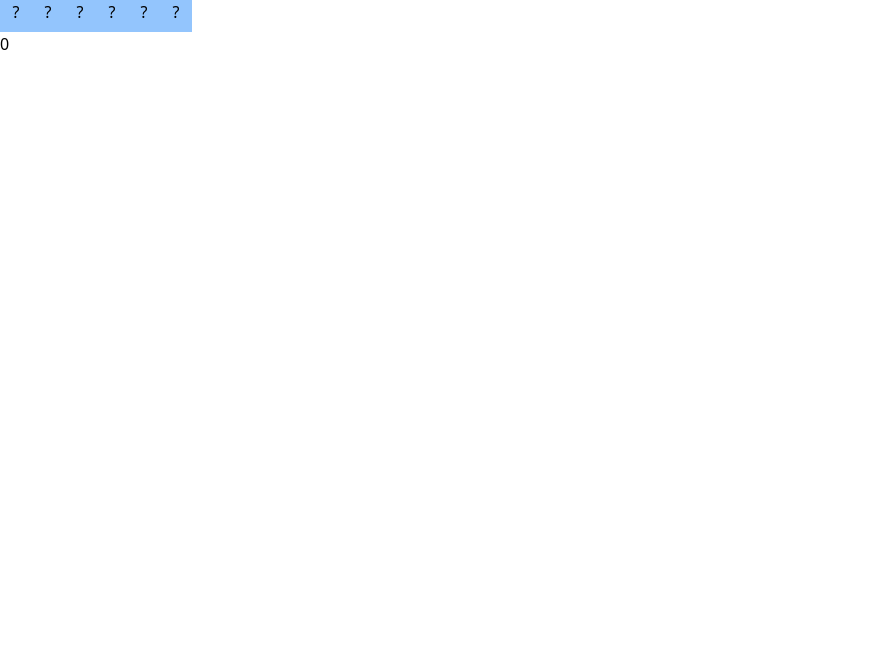
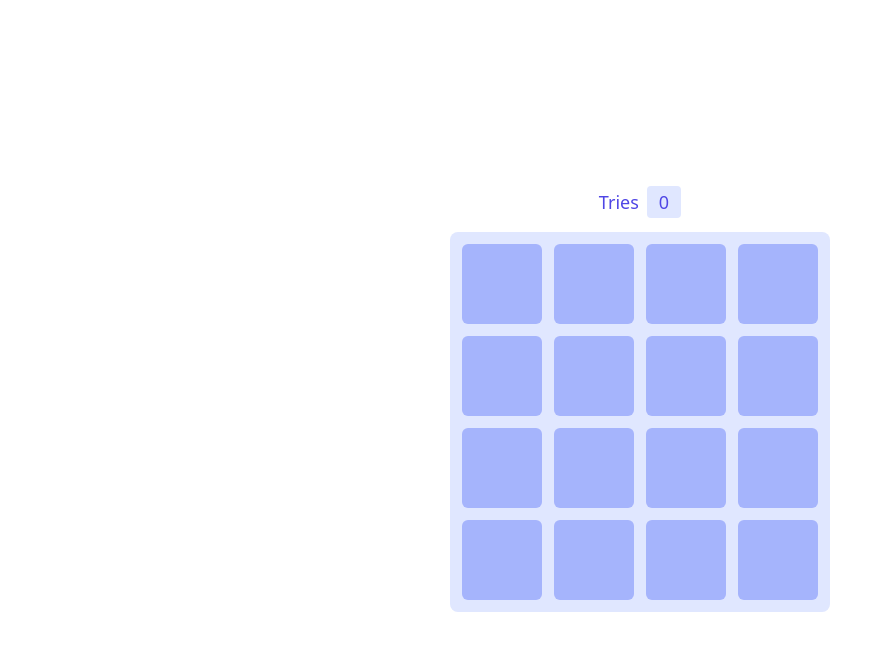
Before and after one commit to dev-panda-git/mightymeld_hackathon, a React (Vite) app: page / in a window 1280 px wide. Both pictures are taken after a click on the button "Play". Shown: the top 650 px of the page, without its empty margins (0-893 px from the left). Built offline with nearby package versions, Linux system fonts and the light colour scheme.

Commit message:
finished developing initial app ui

```diff
--- a/src/Screens.jsx
+++ b/src/Screens.jsx
@@ -18,10 +18,19 @@ export const possibleTileContents = [
 
 export function StartScreen({ start }) {
   return (
-    <div>
-      <button onClick={start} className="bg-gray-400 text-white p-3">
-        Play
-      </button>
+    <div className="h-screen w-screen flex justify-center items-center">
+      <div className="flex flex-col items-center justify-center w-[300px] sm:w-[400px] lg:w-[500px] h-[300px] space-y-4 bg-pink-50 rounded-lg text-pink-400">
+        <h2 className="font-bold text-2xl capitalize">memory</h2>
+        <p>Flip over tiles looking for pairs</p>
+        <button
+          className={
+            "py-2 px-12 rounded-full bg-pink-500 hover:bg-pink-600 transition duration-300 ease-in-out  text-white shadow text-sm"
+          }
+          onClick={start}
+        >
+          Play
+        </button>
+      </div>
     </div>
   );
 }
@@ -109,12 +118,22 @@ export function PlayScreen({ end }) {
 
   return (
     <>
-      <div>
-        {getTiles(6).map((tile, i) => (
-          <Tile key={i} flip={() => flip(i)} {...tile} />
-        ))}
+      <div className="w-screen h-screen flex justify-center items-center">
+        <div className="flex flex-col items-center gap-4">
+          <p className="capitalize text-indigo-600 font-medium text-lg">
+            tries
+            <span className="px-3 py-1 rounded bg-indigo-100 ml-2">
+              {tryCount}
+            </span>
+          </p>
+
+          <div className="grid grid-cols-4 grid-rows-4 gap-3 rounded-lg p-3 bg-indigo-100">
+            {getTiles(16).map((tile, i) => (
+              <Tile key={i} flip={() => flip(i)} {...tile} />
+            ))}
+          </div>
+        </div>
       </div>
-      {tryCount}
     </>
   );
 }
--- a/src/Tile.jsx
+++ b/src/Tile.jsx
@@ -3,13 +3,13 @@ export function Tile({ content: Content, flip, state }) {
     case "start":
       return (
         <Back
-          className="inline-block h-8 w-8 bg-blue-300 text-center"
+          className="inline-block h-[80px] w-[80px] bg-indigo-300 text-center rounded-md"
           flip={flip}
         />
       );
     case "flipped":
       return (
-        <Front className="inline-block h-8 w-8 bg-green-500">
+        <Front className="inline-block h-[80px] w-[80px] rounded-md bg-indigo-500 text-white p-2">
           <Content
             style={{
               display: "inline-block",
@@ -22,7 +22,7 @@ export function Tile({ content: Content, flip, state }) {
       );
     case "matched":
       return (
-        <Matched className="inline-block h-8 w-8 text-gray-300">
+        <Matched className="inline-block  h-[80px] w-[80px] rounded-md  text-indigo-200">
           <Content
             style={{
               display: "inline-block",
@@ -39,11 +39,7 @@ export function Tile({ content: Content, flip, state }) {
 }
 
 function Back({ className, flip }) {
-  return (
-    <div onClick={flip} className={className}>
-      ?
-    </div>
-  );
+  return <div onClick={flip} className={className}></div>;
 }
 
 function Front({ className, children }) {
```
